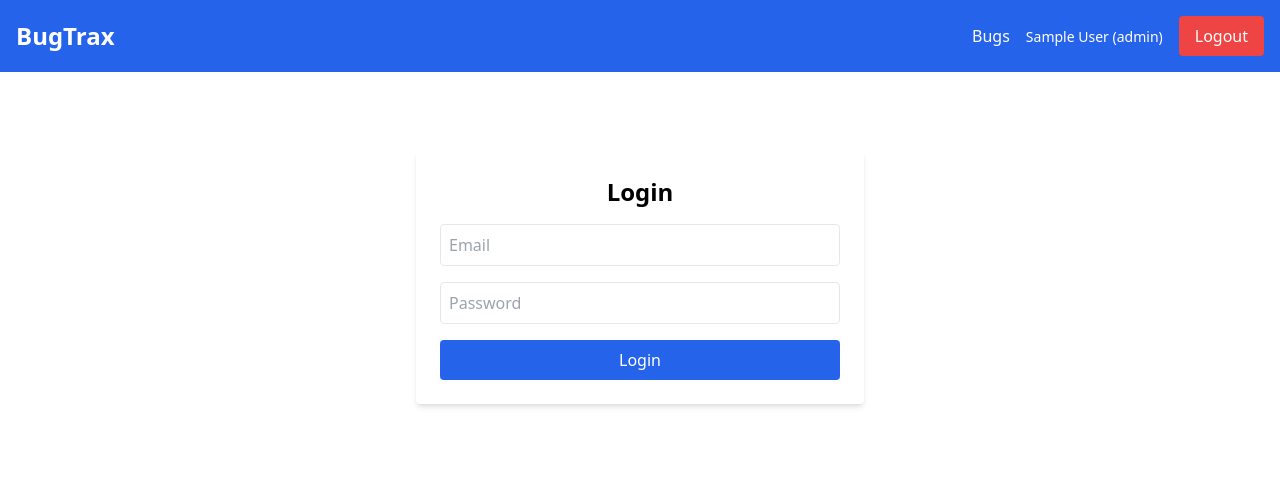
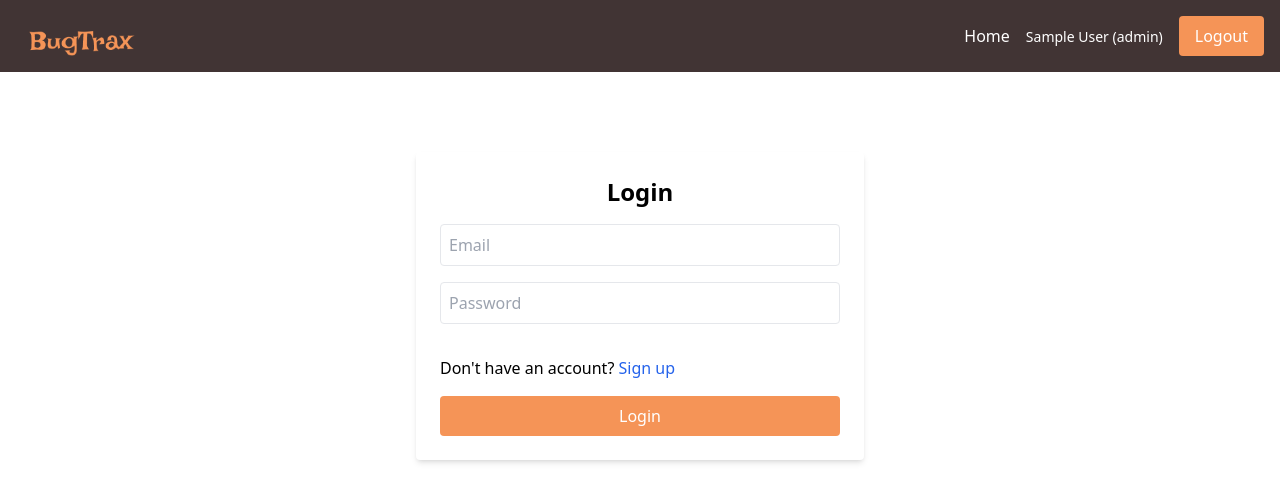
Before and after one commit to rubyshrestha77/bug-tracking-system, a React (Create React App) app in the folder frontend/: page /login in a window 1280 px wide. Shown: the top 502 px of the page. Built offline with nearby package versions, Linux system fonts and the light colour scheme; sample sign-in values are in the browser's storage.

Commit message:
BTS-118: apply Figma colour palette, spacing and navbar logo

```diff
--- a/frontend/src/components/BugList.jsx
+++ b/frontend/src/components/BugList.jsx
@@ -31,7 +31,7 @@ const BugList = ({ bugs, hasActiveFilters, onClearFilters }) => {
         {hasActiveFilters ? (
           <>
             <p className="text-gray-600 mb-4">No bugs match the selected filters.</p>
-            <button onClick={onClearFilters} className="bg-blue-600 text-white px-4 py-2 rounded">
+            <button onClick={onClearFilters} className="bg-blue-600 text-white font-semibold px-4 py-2 rounded">
               Clear filters
             </button>
           </>
--- a/frontend/src/components/Navbar.jsx
+++ b/frontend/src/components/Navbar.jsx
@@ -11,13 +11,14 @@ const Navbar = () => {
   };
 
   return (
-    <nav className="bg-blue-600 text-white p-4 flex justify-between items-center">
-      <Link to="/" className="text-2xl font-bold">BugTrax</Link>
+    <nav className="bg-[#413434] text-white p-4 flex justify-between items-center">
+      {/* <Link to="/" className="text-2xl font-bold ">BugTrax</Link> */}
+      <Link to="/"><img src="/logo.png" alt="BugTrax" className="h-10" /></Link>
       <div>
         {user ? (
           <>
-            <Link to="/bugs" className="mr-4">Bugs</Link>
-            {user.role === 'reporter' && <Link to="/bugs/new" className="mr-4">New Bug</Link>}
+            <Link to="/bugs" className="mr-4">Home</Link>
+            {user.role === 'reporter' && <Link to="/bugs/new" className="mr-4">Add Bug</Link>}
             <Link to="/profile" className="mr-4">
               <span className="text-sm">
                 {user.name} ({user.role})
@@ -26,17 +27,17 @@ const Navbar = () => {
 
             <button
               onClick={handleLogout}
-              className="bg-red-500 px-4 py-2 rounded hover:bg-red-700"
+              className="bg-[#F59457] px-4 py-2 rounded hover:bg-[#b57248]"
             >
               Logout
             </button>
           </>
         ) : (
           <>
-            <Link to="/login" className="mr-4">Login</Link>
+            <Link to="/login" className="mr-4 bg-[#F59457] px-4 py-2 rounded hover:bg-[#b57248]">Login</Link>
             <Link
               to="/register"
-              className="bg-green-500 px-4 py-2 rounded hover:bg-green-700"
+              className="bg-[#F59457] px-4 py-2 rounded hover:bg-[#b57248]"
             >
               Register
             </Link>
--- a/frontend/src/pages/BugDetail.jsx
+++ b/frontend/src/pages/BugDetail.jsx
@@ -144,7 +144,7 @@ const BugDetail = () => {
 
   return (
     <div className="max-w-3xl mx-auto p-6">
-      <button onClick={() => navigate('/bugs')} className="text-sm text-blue-600 mb-4">
+      <button onClick={() => navigate('/bugs')} className="text-m text-blue-600 font-semibold mb-4">
         ← Back to list
       </button>
 
--- a/frontend/src/pages/Login.jsx
+++ b/frontend/src/pages/Login.jsx
@@ -1,4 +1,5 @@
 import { useState } from 'react';
+import { Link } from 'react-router-dom';
 import { useAuth } from '../context/AuthContext';
 import { useNavigate } from 'react-router-dom';
 import axiosInstance from '../axiosConfig';
@@ -39,7 +40,8 @@ const Login = () => {
           onChange={(e) => setFormData({ ...formData, password: e.target.value })}
           className="w-full mb-4 p-2 border rounded"
         />
-        <button type="submit" className="w-full bg-blue-600 text-white p-2 rounded">
+        <p className="mt-4 mb-4">Don't have an account? <Link to="/register" className="text-blue-600 hover:underline">Sign up</Link></p>
+        <button type="submit" className="w-full bg-[#F59457] text-white p-2 rounded">
           Login
         </button>
         {error && <p className="mb-4 text-sm text-red-600">{error}</p>}
--- a/frontend/src/pages/NewBug.jsx
+++ b/frontend/src/pages/NewBug.jsx
@@ -70,7 +70,7 @@ const NewBug = () => {
 
         {error && <p className="mb-4 text-sm text-red-600">{error}</p>}
 
-        <button type="submit" className="w-full bg-blue-600 text-white p-2 rounded">
+        <button type="submit" className="w-full bg-[#F59457] text-white p-2 rounded">
           Submit Bug
         </button>
       </form>
--- a/frontend/src/pages/Profile.jsx
+++ b/frontend/src/pages/Profile.jsx
@@ -76,7 +76,7 @@ const Profile = () => {
           onChange={(e) => setFormData({ ...formData, email: e.target.value })}
           className="w-full mb-4 p-2 border rounded"
         />
-        <button type="submit" className="w-full bg-blue-600 text-white p-2 rounded">
+        <button type="submit" className="w-full bg-[#F59457] text-white p-2 rounded">
           {loading ? 'Updating...' : 'Update Profile'}
         </button>
         {error && <p className="mb-4 text-sm text-red-600">{error}</p>}
--- a/frontend/src/pages/Register.jsx
+++ b/frontend/src/pages/Register.jsx
@@ -1,4 +1,5 @@
 import { useState } from 'react';
+import { Link } from 'react-router-dom';
 import { useNavigate } from 'react-router-dom';
 import axiosInstance from '../axiosConfig';
 
@@ -74,7 +75,9 @@ const Register = () => {
         </div>
 
         {error && <p className="mb-4 text-sm text-red-600">{error}</p>}
-        <button type="submit" className="w-full bg-green-600 text-white p-2 rounded">
+        <p className=" mt-4 mb-4"> Have an account? <Link to="/login" className="text-blue-600 hover:underline">Log in</Link></p>
+
+        <button type="submit" className="w-full bg-[#F59457] text-white p-2 rounded">
           Register
         </button>
       </form>
```
Also changed, not shown: frontend/public/logo.png (added).
